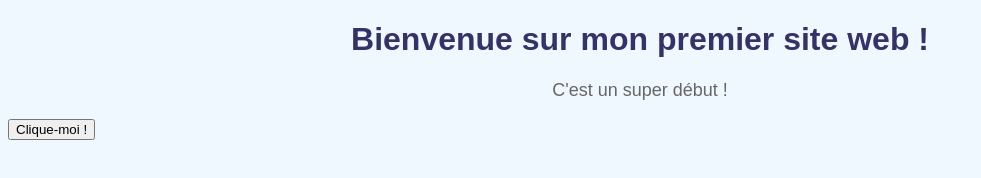
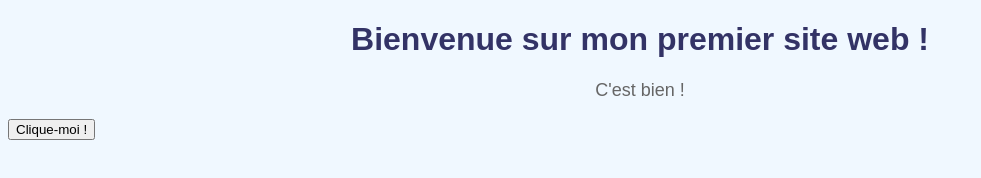
Before and after one commit to plaperche/mon-premier-projet, a plain HTML site: page index.html in a window 1280 px wide. Shown: the whole page, without its empty margins (0-981 px from the left). Drawn offline with Linux system fonts and the light colour scheme.

```diff
--- a/index.html
+++ b/index.html
@@ -9,7 +9,7 @@
 
 <body>
   <h1>Bienvenue sur mon premier site web !</h1>
-  <p>C'est un super début !</p>
+  <p>C'est bien !</p>
   <button onclick="afficherMessage()">Clique-moi !</button>
   <script src="script.js"></script>
 </body>
```
